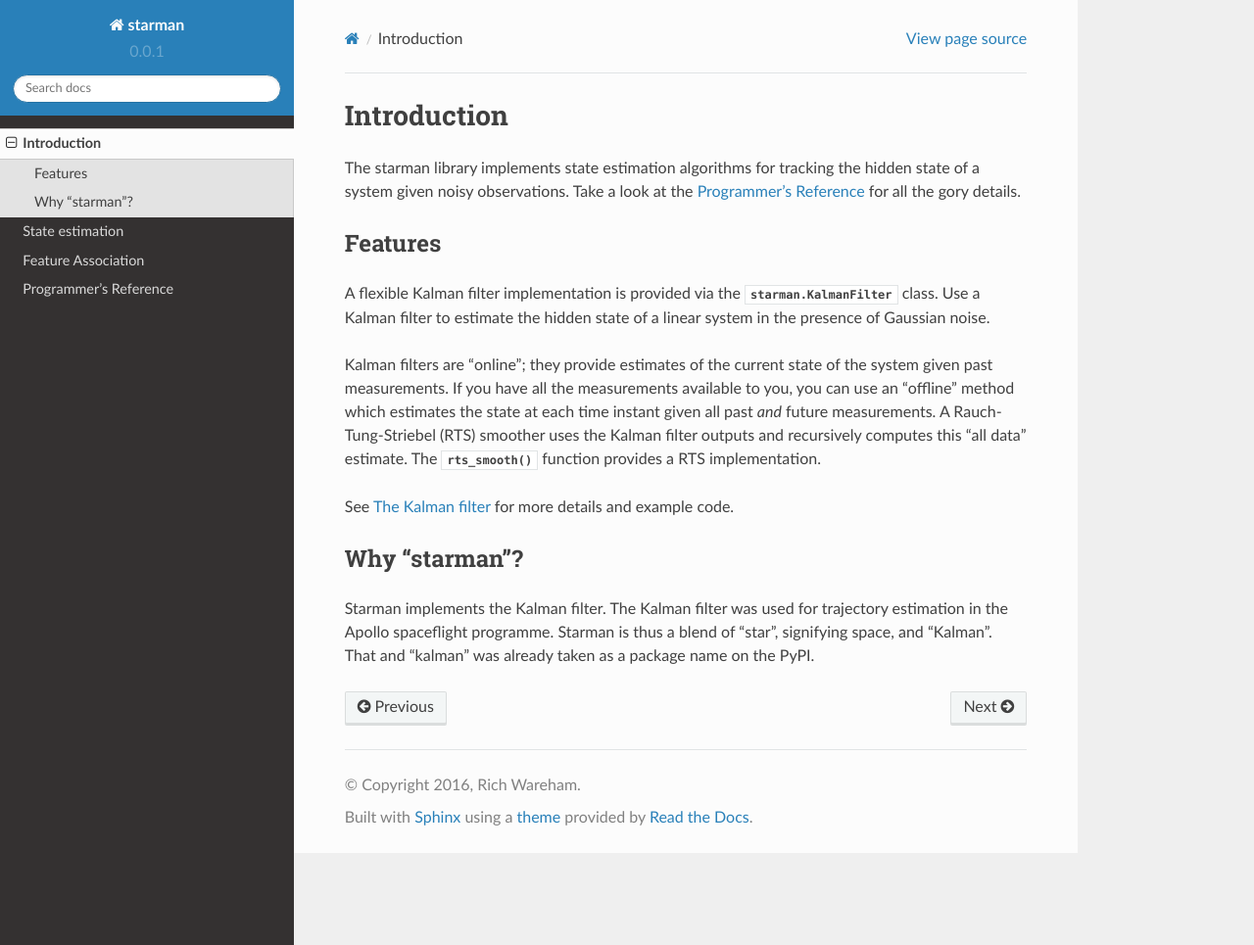
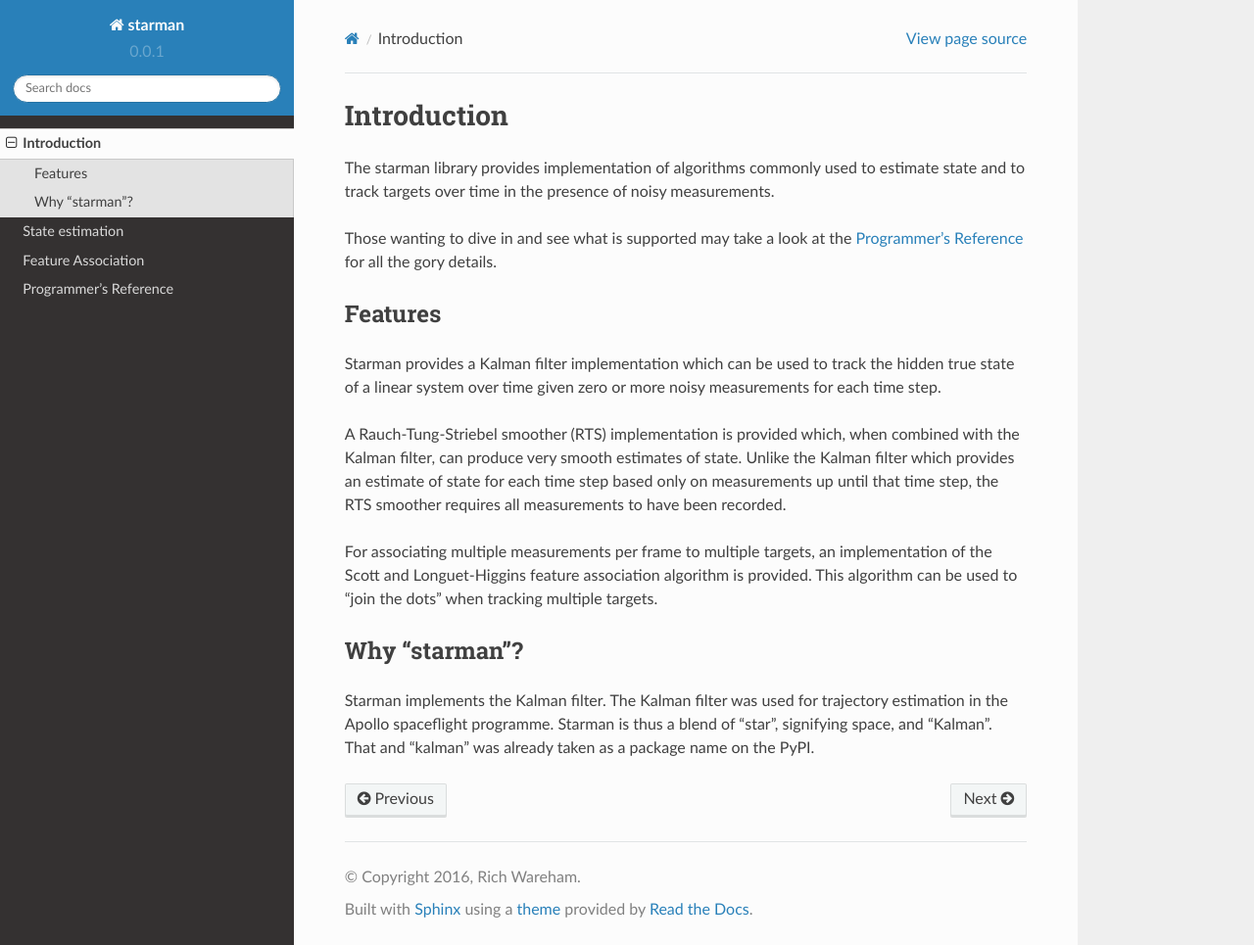
Before and after one commit to rjw57/starman, a Sphinx documentation site: the page built from doc/intro.rst, in a window 1280 px wide and 965 px high. Shown: the whole window at 98% size. Built offline with Sphinx 7.4.7 and the Read the Docs theme 2.0.0, drawn with Linux system fonts in a browser that asks for light colours.

Commit message:
Split kalman and slh documentation into "partial" documents

```diff
--- a/doc/conf.py
+++ b/doc/conf.py
@@ -100,6 +100,7 @@
 # If true, keep warnings as "system message" paragraphs in the built documents.
 #keep_warnings = False
 
+exclude_patterns = ['partial_*.rst']
 
 # -- Options for HTML output ----------------------------------------------
 
--- a/doc/intro.rst
+++ b/doc/intro.rst
@@ -1,25 +1,30 @@
 Introduction
 ============
 
-The starman library implements state estimation algorithms for tracking the
-hidden state of a system given noisy observations. Take a look at the
+The starman library provides implementation of algorithms commonly used to
+estimate state and to track targets over time in the presence of noisy
+measurements.
+
+Those wanting to dive in and see what is supported may take a look at the
 :doc:`reference` for all the gory details.
 
 Features
 --------
 
-A flexible Kalman filter implementation is provided via the
-:py:class:`starman.KalmanFilter` class. Use a Kalman filter to estimate the
-hidden state of a linear system in the presence of Gaussian noise.
+Starman provides a Kalman filter implementation which can be used to track the
+hidden true state of a linear system over time given zero or more noisy
+measurements for each time step.
 
-Kalman filters are "online"; they provide estimates of the current state of the
-system given past measurements. If you have all the measurements available to
-you, you can use an "offline" method which estimates the state at each time
-instant given all past *and* future measurements. A Rauch-Tung-Striebel (RTS)
-smoother uses the Kalman filter outputs and recursively computes this "all data"
-estimate. The :py:func:`rts_smooth` function provides a RTS implementation.
+A Rauch-Tung-Striebel smoother (RTS) implementation is provided which, when
+combined with the Kalman filter, can produce very smooth estimates of state.
+Unlike the Kalman filter which provides an estimate of state for each time step
+based only on measurements up until that time step, the RTS smoother requires
+all measurements to have been recorded.
 
-See :doc:`kalman` for more details and example code.
+For associating multiple measurements per frame to multiple targets, an
+implementation of the Scott and Longuet-Higgins feature association algorithm is
+provided. This algorithm can be used to "join the dots" when tracking multiple
+targets.
 
 Why "starman"?
 --------------
```
Also changed, not shown: doc/association.rst (+2 -6 lines), doc/partial_kalman.rst (renamed from doc/kalman.rst, +8 -4 lines), doc/plotutils.py (+5 -5 lines), doc/stateest.rst (+2 -6 lines), doc/partial_slh.rst (renamed from doc/slh.rst), 1 other file.
